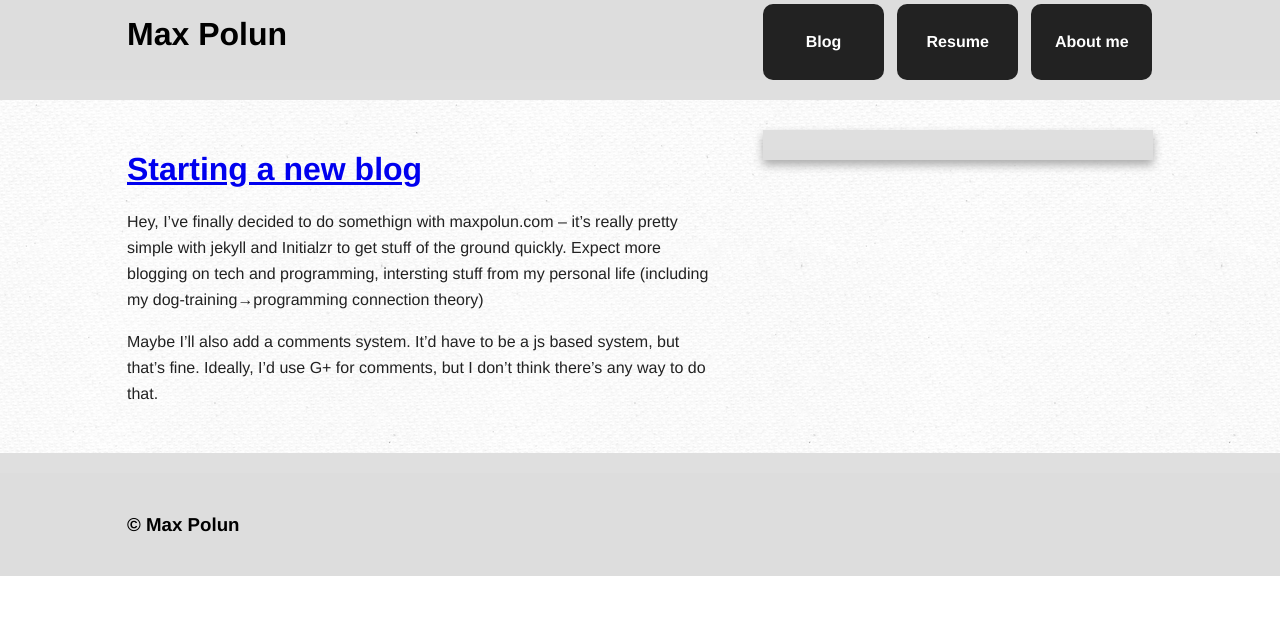
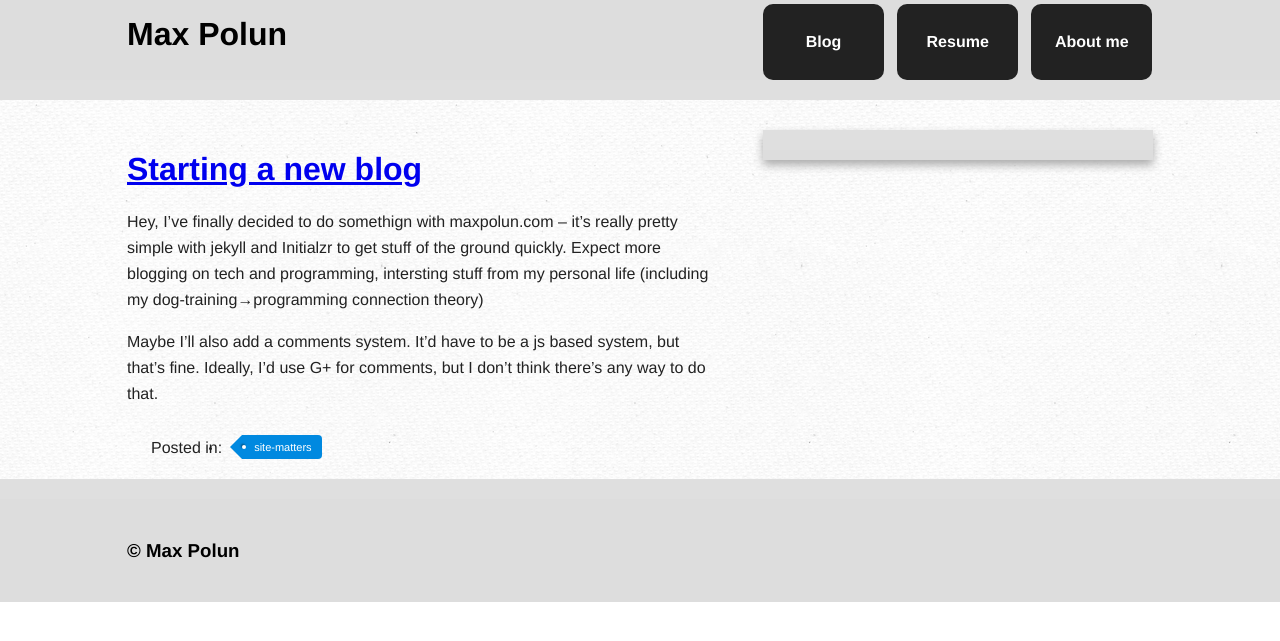
Before and after one commit to maxpolun/maxpolun.github.io, a Jekyll site: the page built from index.html, in a window 1280 px wide. Shown: the top 641 px of the page. Built offline with Jekyll 4.4.1, drawn with Linux system fonts in a browser that asks for light colours; nearby versions of some CDN libraries; a script that is not in the unit is left out; the list of posts is cut into pages by our own code.

Commit message:
Added Category tags

```diff
--- a/css/style.css
+++ b/css/style.css
@@ -81,7 +81,7 @@ body{ font:16px/26px Helvetica, Helvetica Neue, Arial; }
 }
 
 /* ===================
-    ALL: Lemon Theme
+    ALL: Gray Theme
    =================== */
 
 #header-container{ border-bottom: 20px solid #dfdfdf; }
@@ -151,7 +151,7 @@ nav a:hover{
 
 
 /* ===== Primary Styles ========================================================
-   Author:
+   Author: Max Polun
    ========================================================================== */
 #main pre {
 	line-height: normal;
@@ -160,11 +160,77 @@ nav a:hover{
 	background-image: url(/img/clean_textile.png);
 }
 
+/* ==========================================================================
+   Pure CSS tags (categories in this case)
+   ========================================================================== */
 
+.categories{
+	margin:0;
+	padding:0;
+	position:relative;
+	left:24px;
+	bottom:-12px;
+	list-style:none;
+}
+.category-heading {
+	display: inline;
+	float: left;
+}
+.categories ul {
+	display: inline;
+}
+.categories li, .categories a{
+	float:left;
+	height:24px;
+	line-height:24px;
+	position:relative;
+	font-size:11px;
+}
+.categories a{
+	margin-left:20px;
+	padding:0 10px 0 12px;
+	background:#0089e0;
+	color:#fff;
+	text-decoration:none;
+	-moz-border-radius-bottomright:4px;
+	-webkit-border-bottom-right-radius:4px;
+	border-bottom-right-radius:4px;
+	-moz-border-radius-topright:4px;
+	-webkit-border-top-right-radius:4px;
+	border-top-right-radius:4px;
+}
 
+.categories a:before{
+	content:"";
+	float:left;
+	position:absolute;
+	top:0;
+	left:-12px;
+	width:0;
+	height:0;
+	border-color:transparent #0089e0 transparent transparent;
+	border-style:solid;
+	border-width:12px 12px 12px 0;
+}
+.categories a:after{
+	content:"";
+	position:absolute;
+	top:10px;
+	left:0;
+	float:left;
+	width:4px;
+	height:4px;
+	-moz-border-radius:2px;
+	-webkit-border-radius:2px;
+	border-radius:2px;
+	background:#fff;
+	-moz-box-shadow:-1px -1px 2px #004977;
+	-webkit-box-shadow:-1px -1px 2px #004977;
+	box-shadow:-1px -1px 2px #004977;
+}
+.categories a:hover{background:#555;}
 
-
-
+.categories a:hover:before{border-color:transparent #555 transparent transparent;}
 
 
 
--- a/index.html
+++ b/index.html
@@ -9,5 +9,15 @@ layout: base
 	<section>
 		{{ post.content  }}
 	</section>
+	{% if post.categories %}
+	<section class="categories">
+	<span class="category-heading">Posted in: </span>
+		<ul>
+			{% for cat in post.categories %}
+				<li><a href="/{{cat}}">{{cat}}</a></li>
+			{% endfor %}
+		</ul>
+	</section>
+	{% endif %}
 </article>
 {%endfor%}
```
Also changed, not shown: _layouts/post.html (+10 -0 lines).
